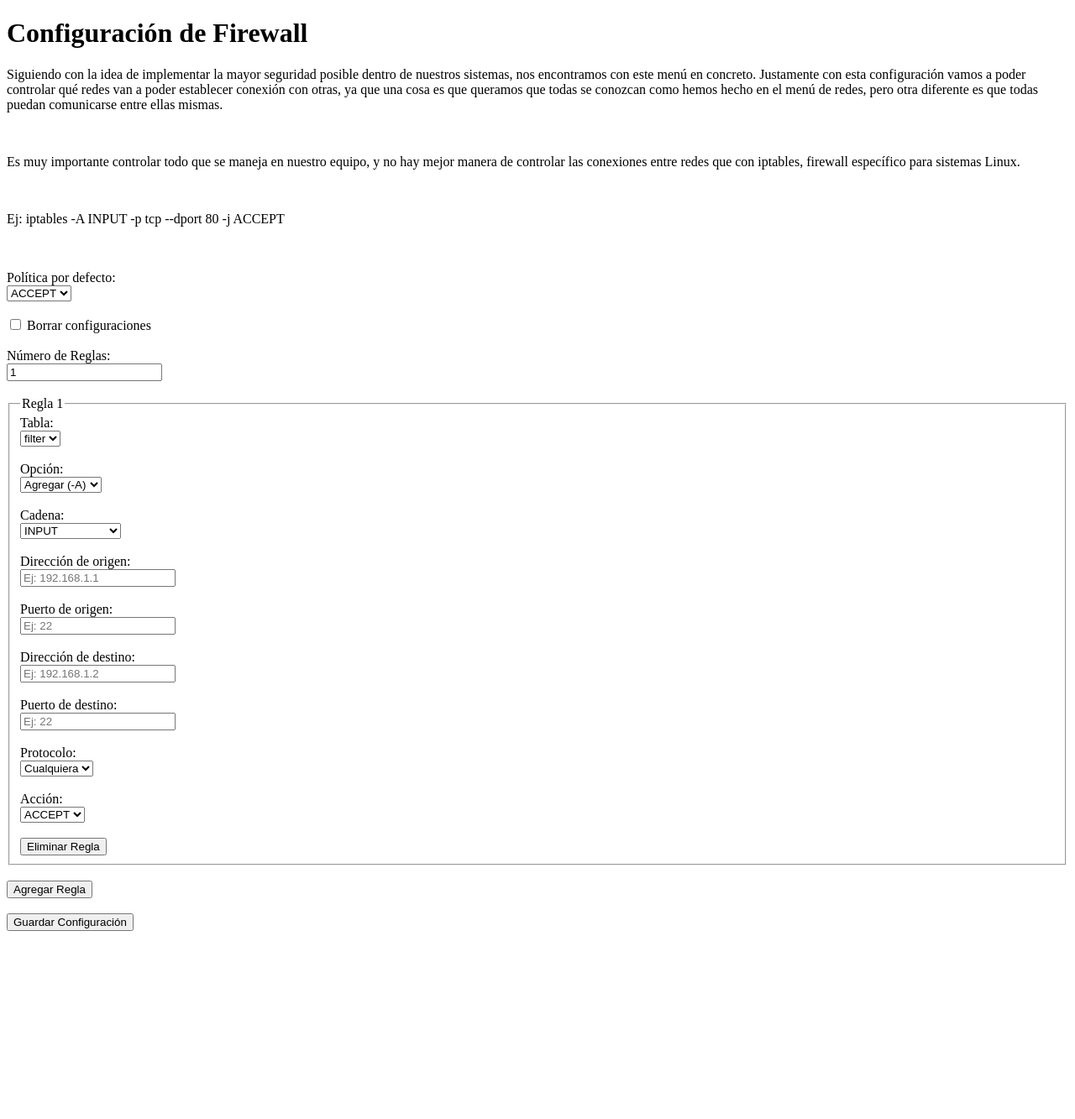
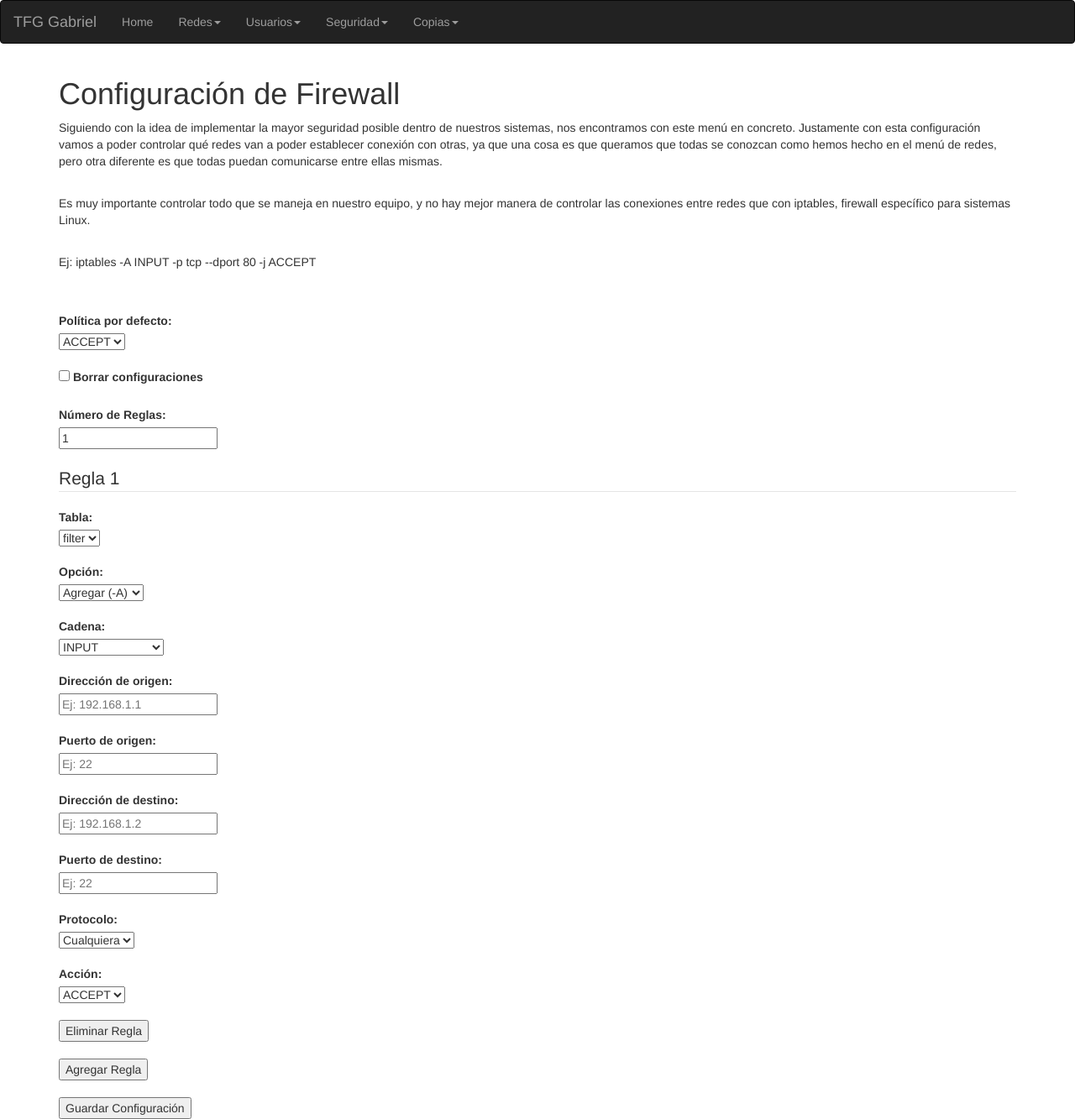
Before and after one commit to gabrielASIR/test_TFG, a Django app: template seguridad/templates/seguridad/firewall.html in a window 1280 px wide. Shown: the whole page at 84% size. Before the commit the page ends 1109 px from the top, so only its background shows below. Run offline with Django 3.2, Linux system fonts and the light colour scheme; the template is opened without the code that fills it, so the values that code supplies are empty; some libraries are stand-ins or nearby versions.

Commit message:
Update firewall.html

```diff
--- a/seguridad/templates/seguridad/firewall.html
+++ b/seguridad/templates/seguridad/firewall.html
@@ -4,8 +4,59 @@
     <meta charset="UTF-8">
     <meta name="viewport" content="width=device-width, initial-scale=1.0">
     <title>Configuración de Firewall</title>
+    <link rel="stylesheet" href="https://maxcdn.bootstrapcdn.com/bootstrap/3.4.1/css/bootstrap.min.css">
+    <script src="https://ajax.googleapis.com/ajax/libs/jquery/3.7.1/jquery.min.js"></script>
+    <script src="https://maxcdn.bootstrapcdn.com/bootstrap/3.4.1/js/bootstrap.min.js"></script>
 </head>
 <body>
+    <nav class="navbar navbar-inverse">
+        <div class="container-fluid">
+            <div class="navbar-header">
+                <a class="navbar-brand" href="#">TFG Gabriel</a>
+            </div>
+            <ul class="nav navbar-nav">
+                <li><a href="/">Home</a></li>
+                <li class="dropdown">
+                    <a class="dropdown-toggle" data-toggle="dropdown" href="#">Redes<span class="caret"></span></a>
+                    <ul class="dropdown-menu">
+                        <li><a class="dropdown-item" href="{% url 'redes:interfaces' %}">Interfaces de red</a></li>
+                        <li><a class="dropdown-item" href="{% url 'redes:dhcp' %}">DHCP</a></li>
+                        <li><a class="dropdown-item" href="{% url 'redes:enrutamiento' %}">Enrutamiento</a></li>
+                        <li><a class="dropdown-item" href="{% url 'redes:pingtester' %}">Ping Tester</a></li>
+                    </ul>
+                </li>
+                <li class="dropdown">
+                    <a class="dropdown-toggle" data-toggle="dropdown" href="#">Usuarios<span class="caret"></span></a>
+                    <ul class="dropdown-menu">
+                        <li><a class="dropdown-item" href="{% url 'usuarios:crear_usuario' %}">Creación de usuarios</a></li>
+                        <li><a class="dropdown-item" href="{% url 'usuarios:modificar_usuario' %}">Modificación de usuarios</a></li>
+                        <li><a class="dropdown-item" href="{% url 'usuarios:eliminar_usuario' %}">Eliminación de usuarios</a></li>
+                        <li><a class="dropdown-item" href="{% url 'usuarios:analizar_contrasena' %}">Analizador de contraseñas</a></li>
+                        <li><a class="dropdown-item" href="{% url 'usuarios:configurar_permisos' %}">Configurador de permisos</a></li>
+                    </ul>
+                </li>
+                <li class="dropdown">
+                    <a class="dropdown-toggle" data-toggle="dropdown" href="#">Seguridad<span class="caret"></span></a>
+                    <ul class="dropdown-menu">
+                        <li><a class="dropdown-item" href="{% url 'seguridad:firewall' %}">Firewall</a></li>
+                        <li><a class="dropdown-item" href="{% url 'seguridad:proxy' %}">Proxy</a></li>
+                        <li><a class="dropdown-item" href="{% url 'seguridad:certificados' %}">Certificados SSL/TLS</a></li>
+                    </ul>
+                </li>
+                <li class="dropdown">
+                    <a class="dropdown-toggle" data-toggle="dropdown" href="#">Copias<span class="caret"></span></a>
+                    <ul class="dropdown-menu">
+                        <li><a class="dropdown-item" href="{% url 'copias:configuracion_backups' %}">Configuración copias de seguridad locales</a></li>
+                        <li><a class="dropdown-item" href="{% url 'copias:programar_copia' %}">Programación de copias de seguridad</a></li>
+                        <li><a class="dropdown-item" href="{% url 'copias:configuracion_nas' %}">Configuración NAS</a></li>
+                        <li><a class="dropdown-item" href="{% url 'copias:subida_archivos_nas' %}">Subida de archivos al NAS</a></li>
+                    </ul>
+                </li>
+            </ul>
+        </div>
+    </nav>
+
+    <div class="container">
         <h1>Configuración de Firewall</h1>
         <p>Siguiendo con la idea de implementar la mayor seguridad posible dentro de nuestros sistemas, nos encontramos con este menú en concreto.
         Justamente con esta configuración vamos a poder controlar qué redes van a poder establecer conexión con otras, ya que una cosa es que queramos
@@ -97,6 +148,7 @@
 
             <button type="submit">Guardar Configuración</button>
         </form>
+    </div>
 
     <script>
         function agregarRegla() {
```
Lines whose indentation alone changed are shown as unchanged.
